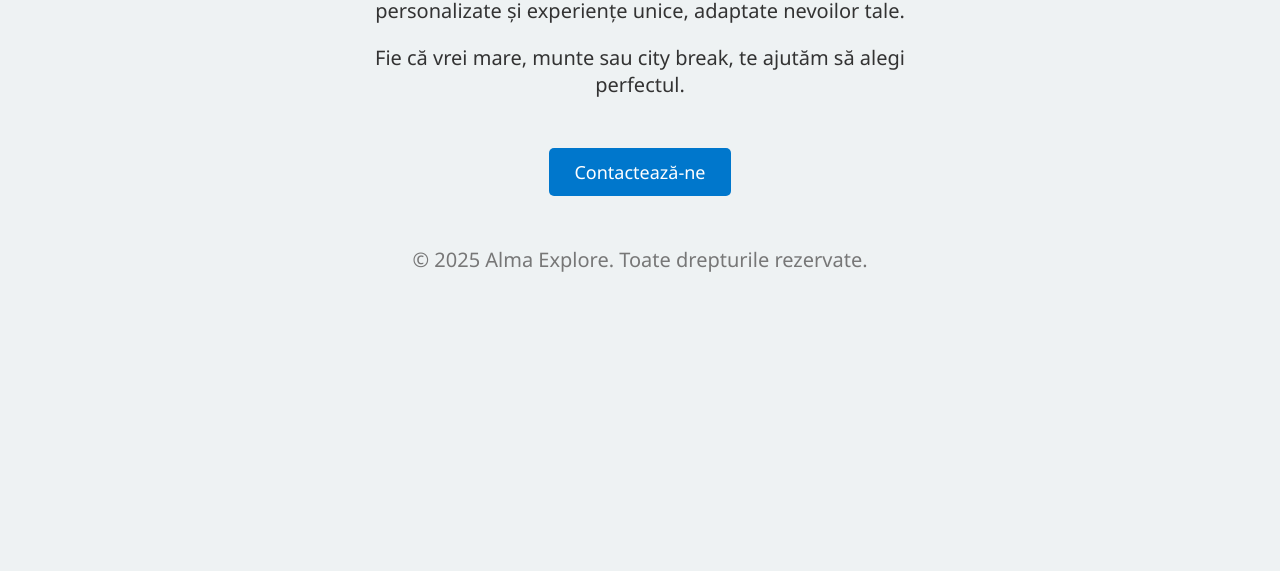
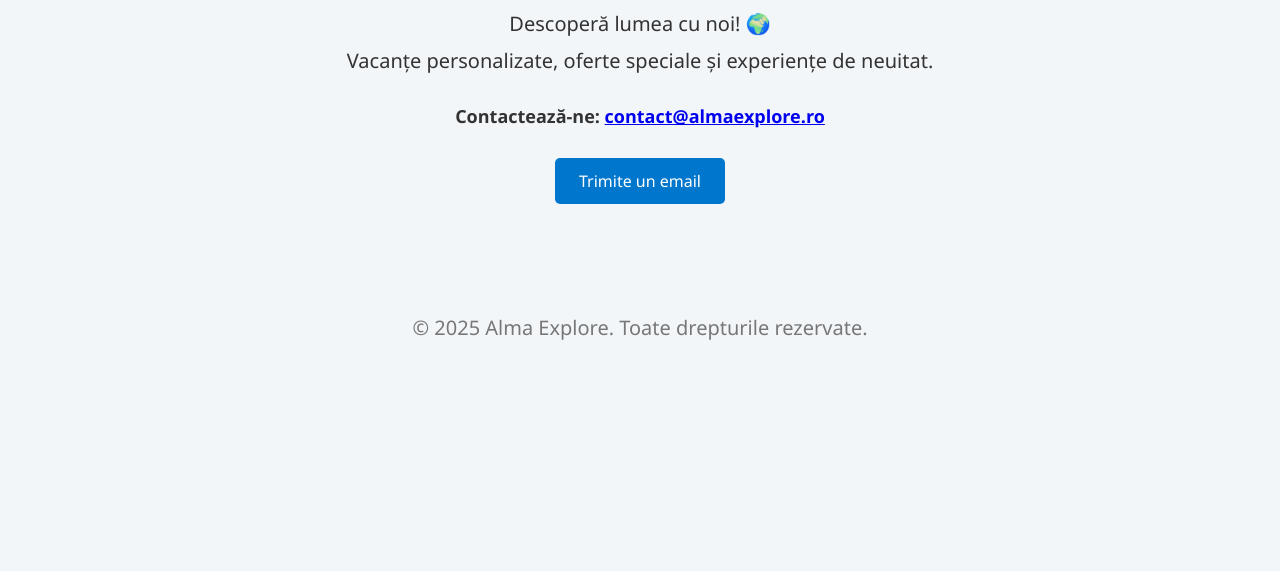
Before and after one commit to danmarcuus/Alma-Explore, a plain HTML site: page index.html in a window 1280 px wide. Shown: the part 229-800 px from the top of the page. Drawn offline with Linux system fonts and the light colour scheme.

Commit message:
Update index.html

```diff
--- a/index.html
+++ b/index.html
@@ -2,12 +2,12 @@
 <html lang="ro">
 <head>
   <meta charset="UTF-8">
-  <title>Alma Explore - Agenție de turism</title>
+  <title>Alma Explore</title>
   <style>
     body {
       margin: 0;
       font-family: 'Segoe UI', sans-serif;
-      background-color: #eef2f3;
+      background-color: #f2f6f9;
       color: #333;
       text-align: center;
     }
@@ -29,32 +29,41 @@
       text-decoration: underline;
     }
 
+    main {
+      padding: 60px 20px;
+    }
+
     h1 {
       font-size: 48px;
-      margin-top: 40px;
       color: #0077cc;
+      margin-bottom: 20px;
     }
 
     p {
       font-size: 20px;
       max-width: 600px;
-      margin: 20px auto;
+      margin: 10px auto;
     }
 
-    .btn-contact {
+    .contact {
+      margin-top: 30px;
+      font-weight: bold;
+      font-size: 18px;
+    }
+
+    .btn {
       display: inline-block;
-      margin-top: 30px;
-      padding: 12px 25px;
-      font-size: 18px;
+      margin-top: 20px;
+      padding: 12px 24px;
       background-color: #0077cc;
       color: white;
-      border: none;
+      text-decoration: none;
       border-radius: 5px;
-      text-decoration: none;
-      transition: background 0.3s;
+      font-size: 16px;
+      transition: background 0.3s ease;
     }
 
-    .btn-contact:hover {
+    .btn:hover {
       background-color: #005fa3;
     }
 
@@ -66,6 +75,7 @@
   </style>
 </head>
 <body>
+
   <header>
     <nav>
       <a href="#">Home</a>
@@ -76,13 +86,15 @@
 
   <main>
     <h1>Alma Explore</h1>
-    <p>Descoperă lumea alături de noi! 🌍 Oferim vacanțe personalizate și experiențe unice, adaptate nevoilor tale.</p>
-    <p>Fie că vrei mare, munte sau city break, te ajutăm să alegi perfectul.</p>
-    <a href="mailto:contact@almaexplore.ro" class="btn-contact">Contactează-ne</a>
+    <p>Descoperă lumea cu noi! 🌍</p>
+    <p>Vacanțe personalizate, oferte speciale și experiențe de neuitat.</p>
+    <p class="contact">Contactează-ne: <a href="mailto:contact@almaexplore.ro">contact@almaexplore.ro</a></p>
+    <a href="mailto:contact@almaexplore.ro" class="btn">Trimite un email</a>
   </main>
 
   <footer>
     <p>&copy; 2025 Alma Explore. Toate drepturile rezervate.</p>
   </footer>
+
 </body>
 </html>
```
